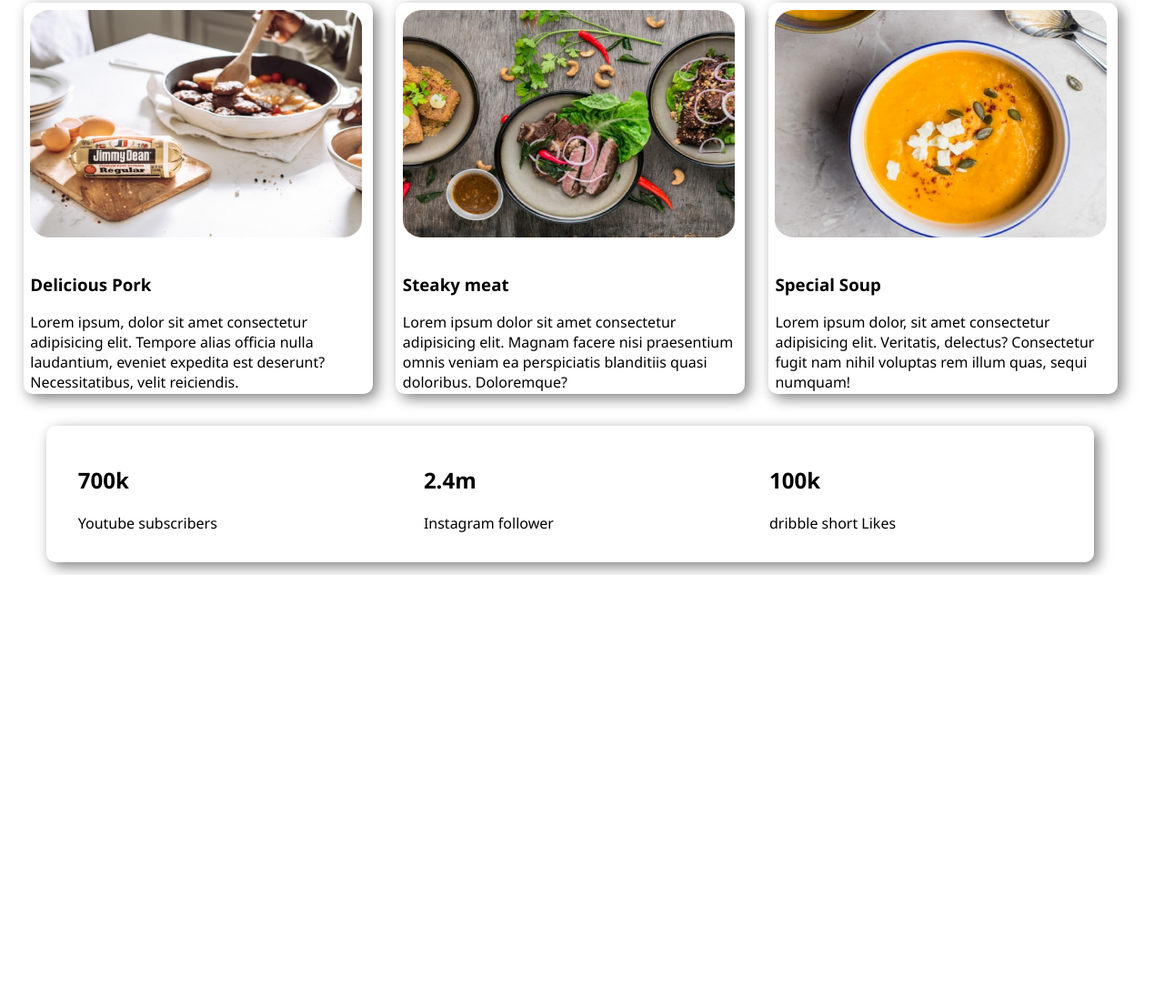
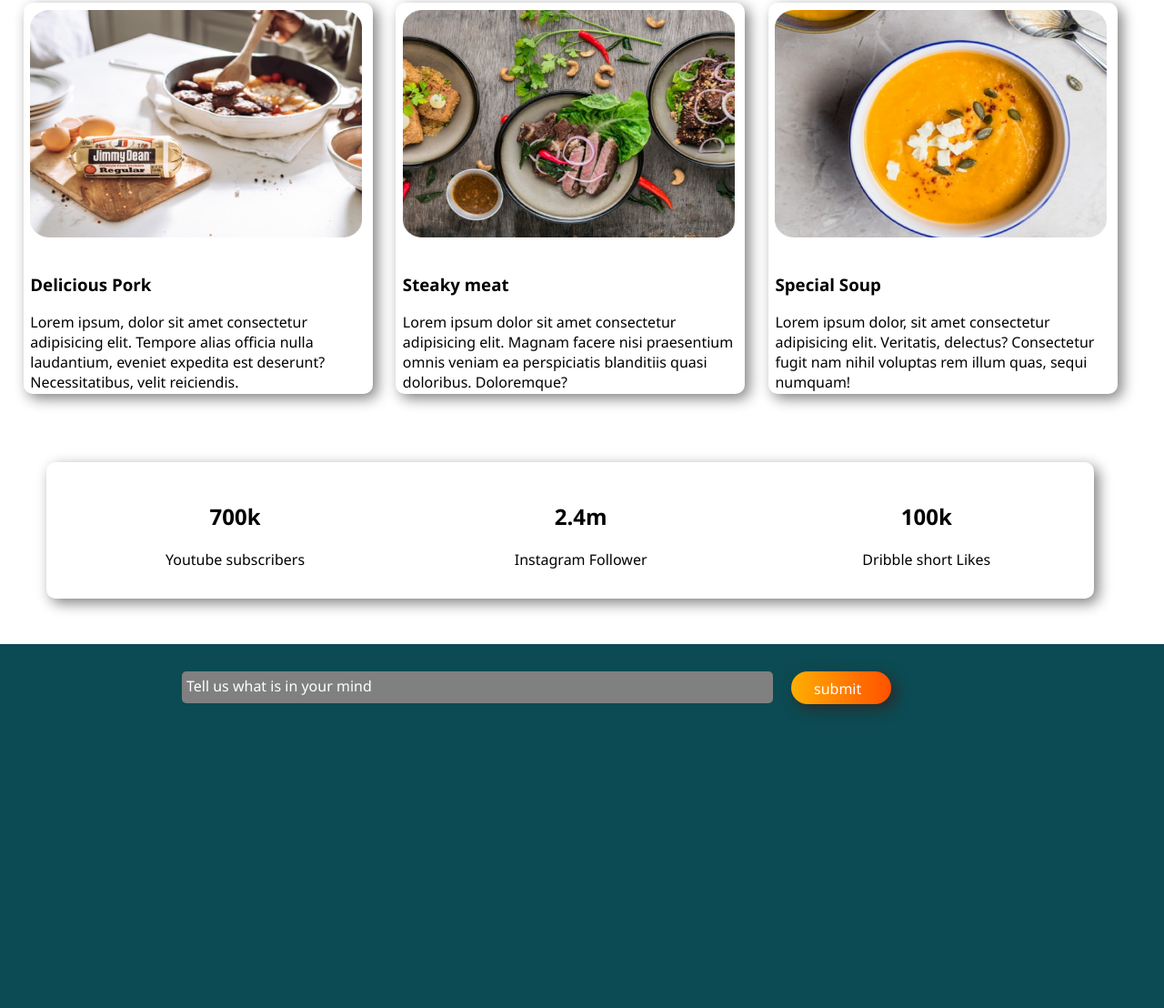
Before and after one commit to arifulislam5/food-network, a plain HTML site: page index.html in a window 1280 px wide. Shown: the part 1313-2421 px from the top of the page at 91% size. Before the commit the page ends 1945 px from the top, so only its background shows below. Drawn offline with Linux system fonts and the light colour scheme.

Commit message:
footer finished

```diff
--- a/index.html
+++ b/index.html
@@ -23,7 +23,7 @@
         </div>
         <div class="half-width second-section-second-width">
             <h1>About Me</h1>
-            <p>Lorem ipsum dolor sit amet, consectetur adipisicing elit. Provident vel, quibusdam totam animi assumenda a facilis sequi quaerat molestias ipsum odit quia eos soluta repudiandae temporibus aliquam tenetur blanditiis officiis.</p>
+            <p>I am a nutritionist and a person who advises others on matters of food and nutrition and their impacts on health. Some people specialize in particular areas, such as sports nutrition, public health, or animal nutrition, among other disciplines.</p>
             <a class="button" href="https://www.google.com" target="_blank" rel="noopener noreferrer">Contact Me</a>
         </div>
     </div>
@@ -68,13 +68,20 @@
         </div>
         <div class="follower">
             <h1>2.4m</h1>
-            <p>Instagram follower</p>
+            <p>Instagram Follower</p>
         </div>
         <div class="follower">
             <h1>100k</h1>
-            <p>dribble short Likes</p>
+            <p>Dribble short Likes</p>
         </div>
     </section>
+    <footer>
+        <section class="footer-first">
+            <p>Tell us what is in your mind</p>
+            <a href="" class="button">submit</a>
+        </section>
+
+    </footer>
 
 </body>
 </html>
--- a/styles/style.css
+++ b/styles/style.css
@@ -43,6 +43,9 @@ body{
 .second-section-second-width p{
     font-size: 20px;
 }
+.second-section-second-width h1{
+    color: rgb(65, 61, 61);
+}
 #second-section-image{
 
     height: 445px;
@@ -58,10 +61,15 @@ body{
     height: 500px;
 }
 .button{
+    text-decoration: none;
+    color: white;
+    font-size: 16px;
 
-    background-image: linear-gradient(90deg,yellow,orange);
+    background-image: linear-gradient(90deg,rgb(255, 174, 0),rgb(255, 81, 0));
     height: 50px;
     width: 80px;
+    padding: 8px 25px;
+    border-radius: 20px;
 
 }
 .my-receipe{
@@ -98,12 +106,13 @@ body{
 }
 .social-net{
 
-    margin-top: 80px;
+    margin-top: 120px;
     height: 150px;
     width: 90%;
     margin-left: 4%;
     box-shadow: 5px 5px 15px gray;
     border-radius: 10px;
+    margin-bottom: 50px;
 }
 .follower{
     float: left;
@@ -112,4 +121,42 @@ body{
     padding-top: 2%;
     margin-bottom: 30px;
 
+
+
 }
+.follower h1{
+    display: flex;
+    align-items: center;
+    justify-content: center;
+}
+.follower p{
+    display: flex;
+    align-items: center;
+    justify-content: center;
+}
+footer{
+background-color: rgb(12, 75, 83);
+height: 400px;
+}
+.footer-first p{
+    height: 25px;
+    width: 50%;
+    background-color: gray;
+    border-radius: 5px;
+    margin-top: 30px;
+    padding:5px ;
+    margin-left: 200px;
+    color: white;
+}
+.footer-first{
+    margin-top: 50px;
+    display: flex;
+
+}
+.footer-first a{
+    height: 20px;
+    margin-left: 20px;
+    margin-top: 30px;
+    box-shadow: 5px 5px 15px rgb(44, 42, 42);
+    padding-right: 5px;
+}
```
